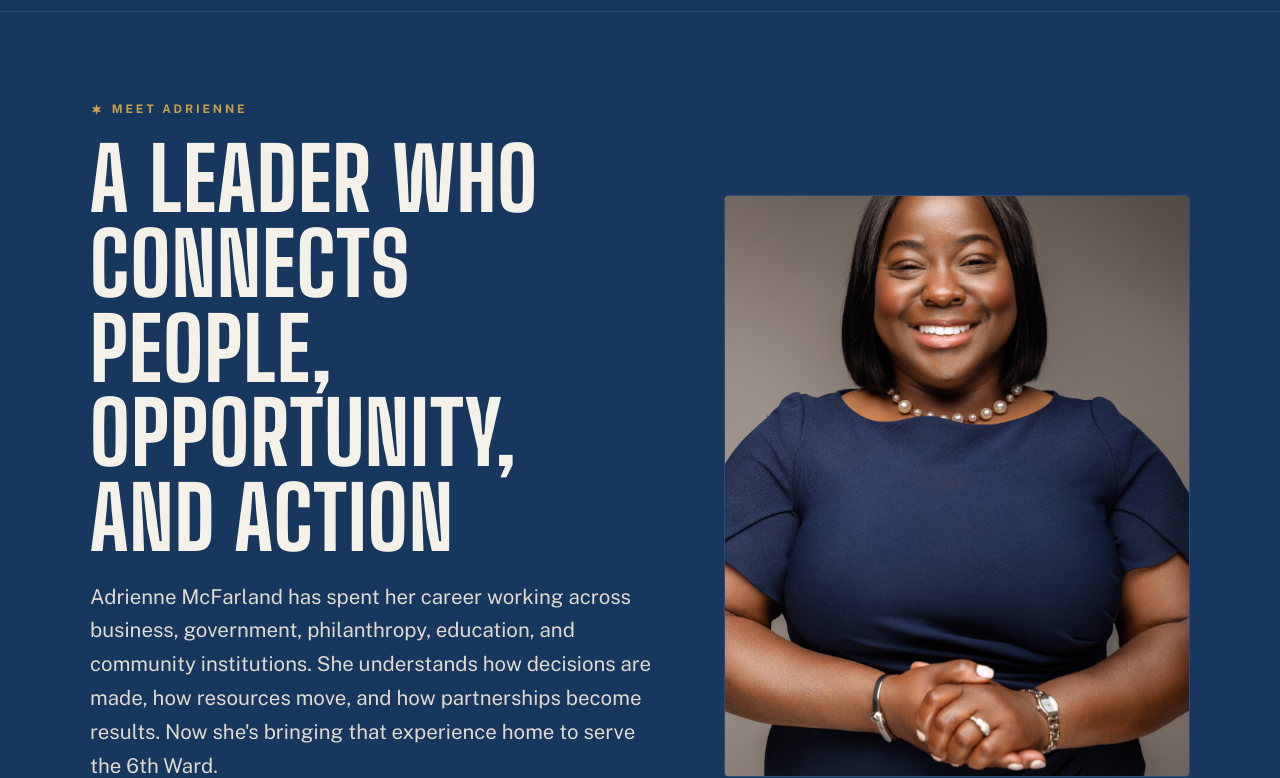
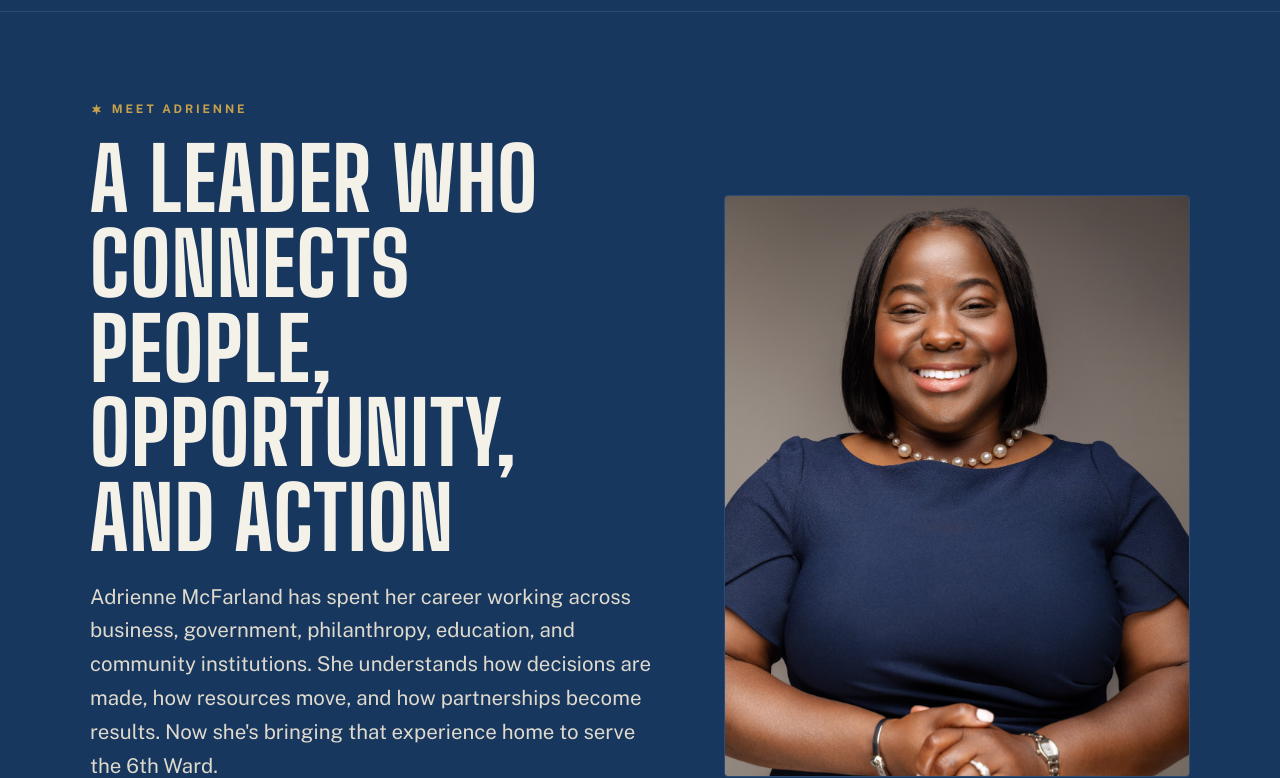
Before and after one commit to leroycjr/adriennefor6th-site, a plain HTML site: page meet-adrienne.html in a window 1280 px wide. Shown: the part 58-836 px from the top of the page. Drawn offline with nearby package versions, Linux system fonts and the light colour scheme.

Commit message:
Add files via upload

```diff
--- a/meet-adrienne.html
+++ b/meet-adrienne.html
@@ -54,7 +54,7 @@
       </div>
     </div>
     <div class="hero-photo">
-      <img src="images/adrienne-meet.jpg" alt="Adrienne McFarland smiling, photographed in the 6th Ward." fetchpriority="high">
+      <img class="crop-top" src="images/adrienne-meet.jpg" alt="Adrienne McFarland smiling, photographed in the 6th Ward." fetchpriority="high">
     </div>
   </div>
 </section>
--- a/styles.css
+++ b/styles.css
@@ -180,6 +180,7 @@ section{padding:clamp(3.5rem,8vw,6.5rem) 0}
   content:"";position:absolute;inset:1.1rem -1.1rem -1.1rem 1.1rem;
   border:2px solid var(--red);border-radius:4px;z-index:-1;
 }
+.hero-photo img.crop-top{object-position:50% 12%}
 @media (max-width:860px){
   .hero-grid{grid-template-columns:1fr}
   .hero-photo{max-width:26rem}
```
